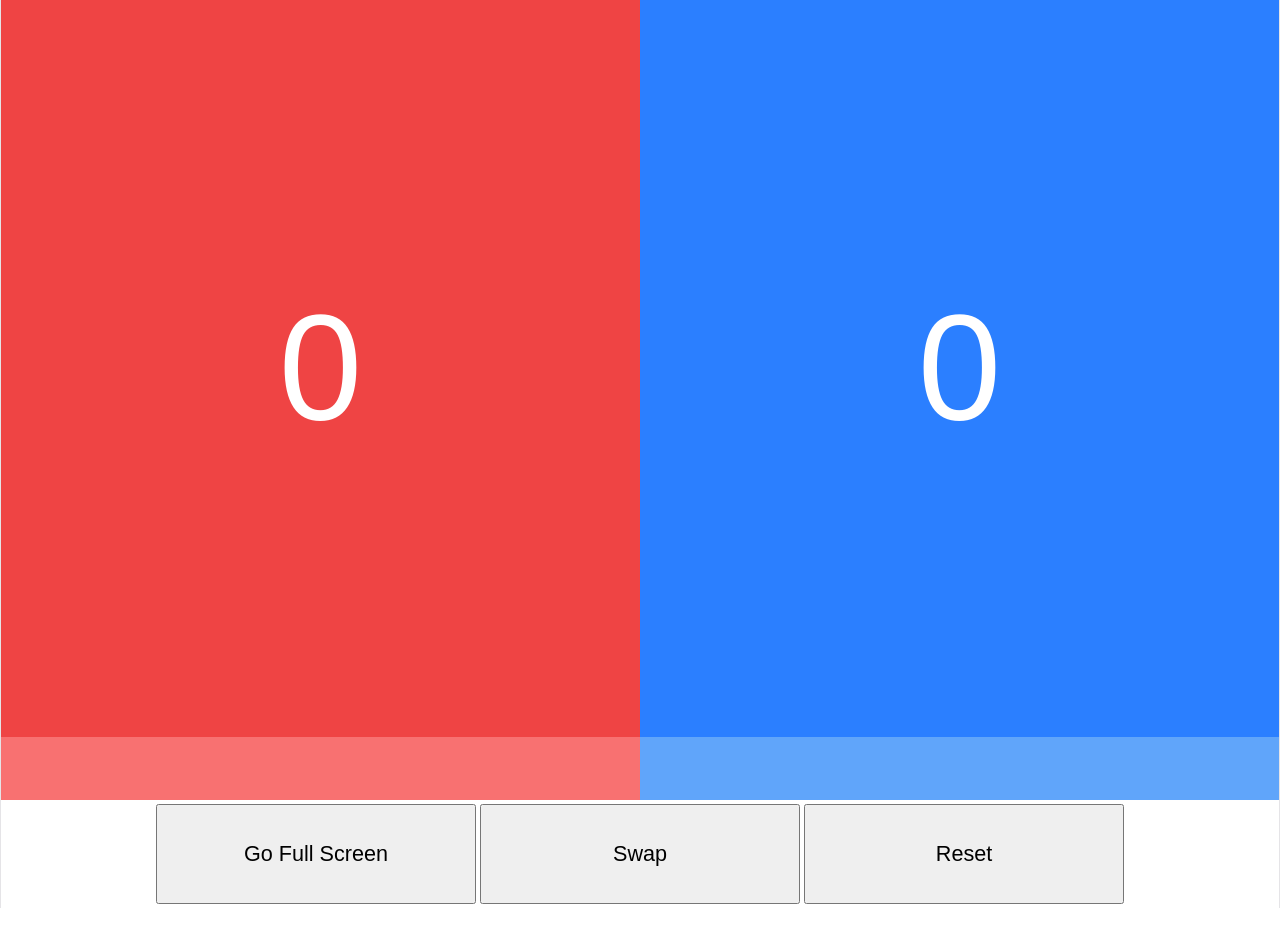
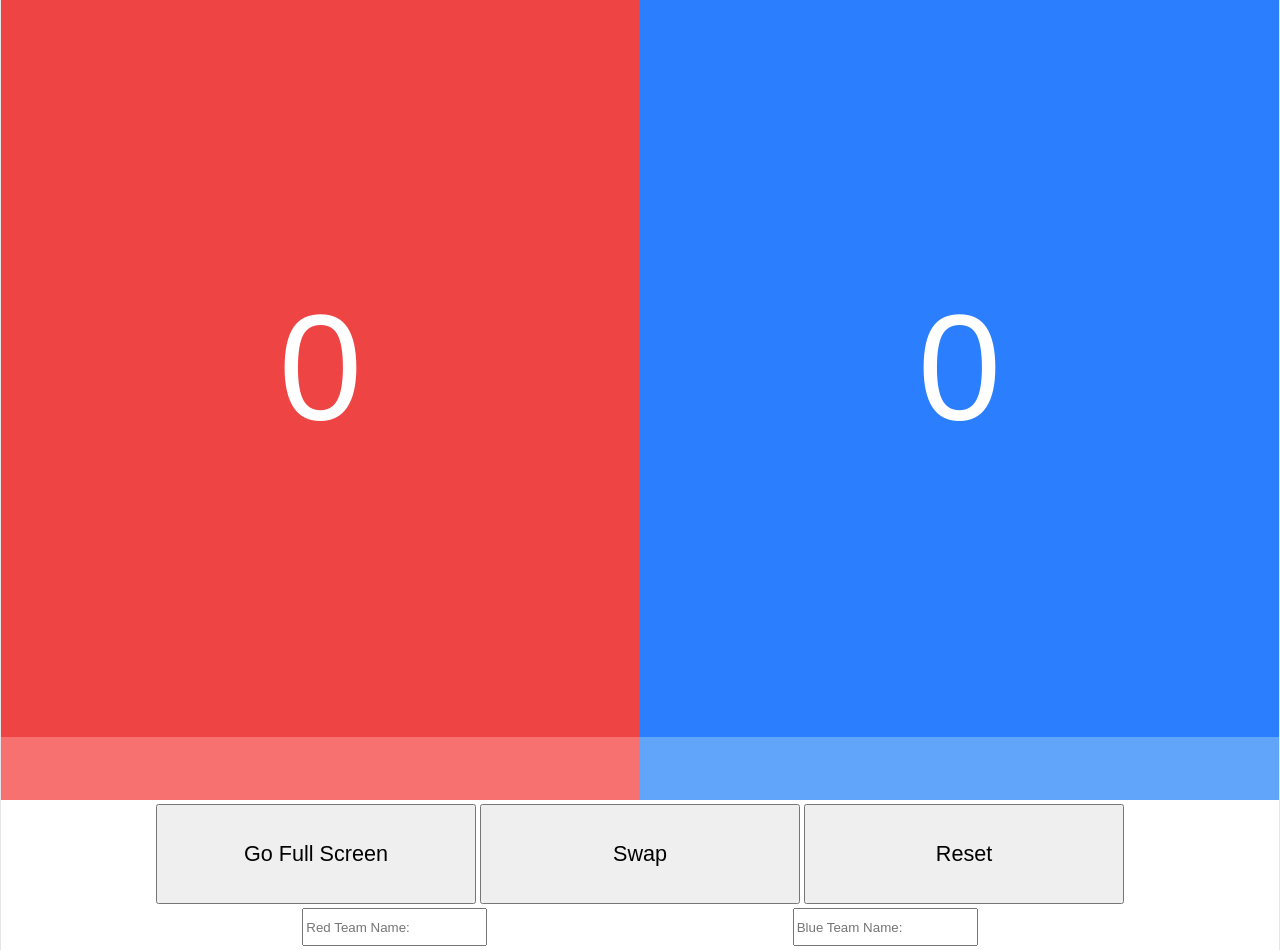
Before and after one commit to mrdude8391/scoreboard, a React (Vite) app: page / in a window 1280 px wide. Before the commit the page ends 908 px from the top, so only its background shows below. Built offline with nearby package versions, Linux system fonts and the light colour scheme.

Commit message:
Added Team name labels. Added CSS styling for team name labels

```diff
--- a/src/App.tsx
+++ b/src/App.tsx
@@ -5,6 +5,8 @@ import FullscreenButton from "./components/FullscreenButton";
 function App() {
   const [redScore, setRedScore] = useState(0);
   const [blueScore, setBlueScore] = useState(0);
+  const [redName, setRedName] = useState("");
+  const [blueName, setBlueName] = useState("");
 
   const increaseScore = (
     score: number,
@@ -38,26 +40,50 @@ function App() {
         <div className="scoreboard">
           <div className="red score">
             <button onClick={() => increaseScore(redScore, setRedScore)}>
-              {redScore}
+              <p>
+                {redScore}
+                <label>{redName}</label>
+              </p>
             </button>
             <button
+              className="minus"
               onClick={() => decreaseScore(redScore, setRedScore)}
             ></button>
           </div>
           <div className="blue score">
             <button onClick={() => increaseScore(blueScore, setBlueScore)}>
-              {blueScore}
+              <p>
+                {blueScore}
+                <label>{blueName}</label>
+              </p>
             </button>
             <button
+              className="minus"
               onClick={() => decreaseScore(blueScore, setBlueScore)}
             ></button>
           </div>
         </div>
       </main>
       <footer>
-        <FullscreenButton></FullscreenButton>
-        <button onClick={handleSwap}>Swap</button>
-        <button onClick={resetScores}>Reset</button>
+        <div className="controls">
+          <FullscreenButton></FullscreenButton>
+          <button onClick={handleSwap}>Swap</button>
+          <button onClick={resetScores}>Reset</button>
+        </div>
+        <div className="teams">
+          <input
+            placeholder="Red Team Name:"
+            onChange={(e) => {
+              setRedName(e.target.value);
+            }}
+          ></input>
+          <input
+            placeholder="Blue Team Name:"
+            onChange={(e) => {
+              setBlueName(e.target.value);
+            }}
+          ></input>
+        </div>
       </footer>
     </>
   );
--- a/src/index.css
+++ b/src/index.css
@@ -68,13 +68,27 @@ body {
 
 footer {
   display: flex;
+  flex-direction: column;
   justify-content: center;
   gap: 4px;
   padding: 4px 0;
-  button {
-    height: 100px;
-    width: 25vw;
-    font-size: larger;
+  .controls {
+    display: flex;
+    justify-content: center;
+    gap: 4px;
+    button {
+      height: 100px;
+      width: 25vw;
+      font-size: larger;
+    }
+  }
+  .teams {
+    display: flex;
+    justify-content: space-evenly;
+    gap: 4px;
+    input {
+      height: 32px;
+    }
   }
 }
 
@@ -122,6 +136,17 @@ p {
       font-size: 150px;
       border: none;
       color: white;
+      p {
+        position: relative;
+        label {
+          position: absolute;
+          left: 0;
+          bottom: 100%;
+          width: 100%;
+          font-size: 32px;
+          overflow-wrap: break-word;
+        }
+      }
     }
     button:first-child {
       flex: 12 0 0;
```
